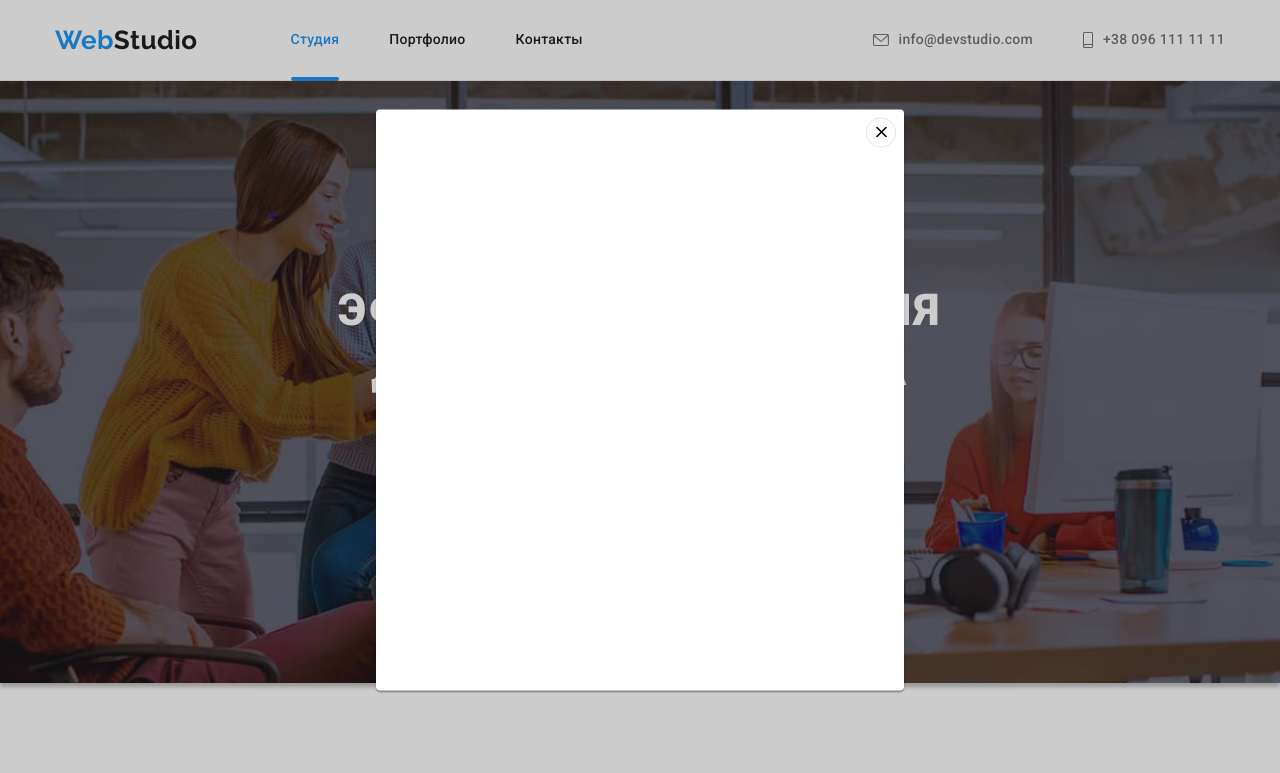
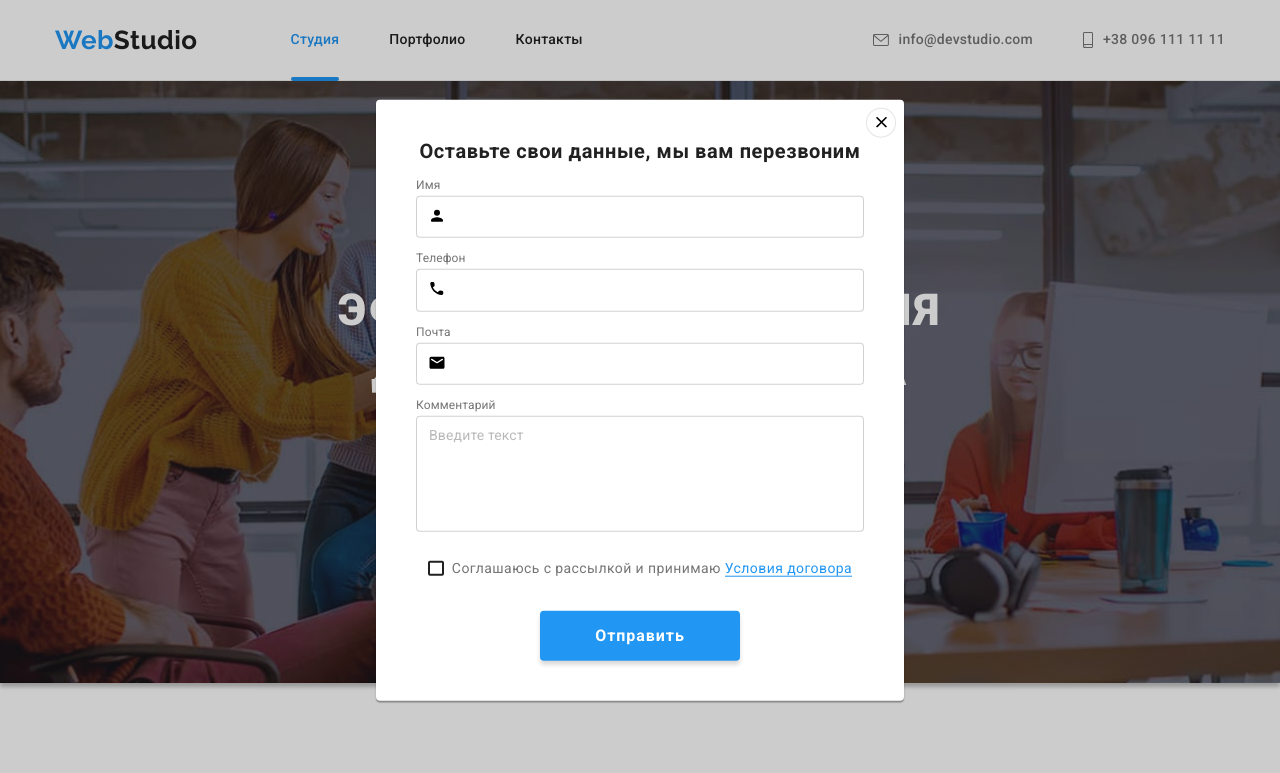
Before and after one commit to HannaMyrhorod/goit-markup-hw-06, a plain HTML site: page index.html in a window 1280 px wide. Both pictures are taken after a click on the button "Заказать услугу". Shown: the top 773 px of the page. Drawn offline with nearby package versions, Linux system fonts and the light colour scheme.

Commit message:
Додає розмітку й оформлення модального вікна

```diff
--- a/css/styles.css
+++ b/css/styles.css
@@ -22,6 +22,7 @@
   --center-border: 1px solid #eeeeee;
   --footer-form-shadow: 0px 4px 4px rgba(0, 0, 0, 0.15);
   --footer-form-border: 1px solid rgba(255, 255, 255, 0.3);
+  --modal-form-border: 1px solid rgba(33, 33, 33, 0.2);
   --filters-shadow: 0px 3px 1px rgba(0, 0, 0, 0.1), 0px 1px 2px rgba(0, 0, 0, 0.08),
     0px 2px 2px rgba(0, 0, 0, 0.12);
   --transition-timing: 250ms cubic-bezier(0.4, 0, 0.2, 1);
@@ -65,7 +66,6 @@ img {
 .list {
   margin: 0;
   padding: 0;
-
   list-style: none;
 }
 .visually-hidden {
@@ -247,6 +247,7 @@ img {
   position: absolute;
   top: 50%;
   left: 50%;
+  padding: 40px;
   min-width: 528px;
   min-height: 581px;
   border-radius: 4px;
@@ -275,6 +276,118 @@ img {
 }
 .close-icon {
   fill: currentColor;
+}
+.modal-form {
+  display: flex;
+  flex-direction: column;
+  justify-content: center;
+}
+.modal-heading {
+  margin-bottom: 12px;
+  font-weight: 700;
+  font-size: 20px;
+  line-height: 1.15;
+  letter-spacing: 0.03em;
+}
+.modal-field {
+  position: relative;
+  display: flex;
+  flex-direction: column;
+  justify-content: center;
+}
+.modal-field:not(:last-child) {
+  margin-bottom: 10px;
+}
+.modal-field:last-child {
+  margin-bottom: 20px;
+}
+.modal-field:focus-within .modal-icon {
+  fill: var(--accent-color);
+}
+.modal-field textarea {
+  resize: none;
+}
+.modal-label {
+  display: inline-block;
+  margin-bottom: 4px;
+  font: inherit;
+  font-size: 12px;
+  line-height: 1.17;
+  letter-spacing: 0.01em;
+}
+.modal-input {
+  width: 100%;
+  margin: 0;
+  padding: 11px 12px;
+  font: inherit;
+  border-radius: 4px;
+  outline: none;
+  border: var(--modal-form-border);
+  transition: border-color var(--transition-timing);
+}
+.modal-input:not(:last-child) {
+  padding-left: 42px;
+}
+.modal-input::placeholder {
+  opacity: 50%;
+  font-style: inherit;
+  font-size: 14px;
+  line-height: 1.14;
+  letter-spacing: 0.01em;
+}
+.modal-input:focus {
+  border-color: var(--accent-color);
+}
+.modal-icon {
+  position: absolute;
+  top: 32px;
+  left: 12px;
+  fill: inherit;
+
+  transition: fill var(--transition-timing);
+}
+.modal-checkbox {
+  display: flex;
+  justify-content: center;
+  align-items: center;
+  margin-bottom: 30px;
+}
+.policy-text {
+  font-style: inherit;
+  font-size: 14px;
+  line-height: 1.71;
+  letter-spacing: 0.03em;
+}
+.policy-text a {
+  text-decoration: none;
+  color: var(--accent-color);
+  border-bottom: 1px solid var(--accent-color);
+}
+.checkbox-icon {
+  display: inline-block;
+  margin-right: 8px;
+  width: 16px;
+  height: 15px;
+  border: 2px solid var(--title-text-color);
+  border-radius: 2px;
+  transition: background-color var(--transition-timing), border-color var(--transition-timing);
+  /* box-shadow var(--transition-timing); */
+}
+.checkbox-input:checked + .checkbox-icon {
+  background-color: var(--accent-color);
+  background-image: url(../images/check.svg);
+  background-size: contain;
+  background-repeat: no-repeat;
+  background-position: center;
+  /* background-origin: border-box; */
+  border-color: transparent;
+}
+/* .checkbox-input:hover + .checkbox-icon {
+  box-shadow: var(--footer-form-shadow);
+} */
+.modal-form > .form-button {
+  margin-right: auto;
+  margin-left: auto;
 }
 /* Sections */
 .section-title,
@@ -516,6 +629,7 @@ footer {
   min-width: 358px;
   min-height: 50px;
   margin: 0;
+  margin-right: 12px;
   padding: 15px 16px;
   border: var(--footer-form-border);
   border-radius: 4px;
@@ -523,26 +637,30 @@ footer {
   background-color: inherit;
   box-shadow: var(--footer-form-shadow);
 }
-/* .footer-input::placeholder {
-  tab-size: inherit;
-} */
-.footer-button {
+
+.form-button {
   display: flex;
   align-items: center;
+  justify-content: center;
   min-width: 200px;
   min-height: 50px;
-  margin-left: 12px;
-  padding: 13px 28px;
+  padding: 10px 28px;
   border: none;
   border-radius: 4px;
-  text-align: center;
+
+  font-family: inherit;
+  font-weight: 700;
+  font-size: 16px;
+  line-height: 1.87;
+  cursor: pointer;
+  letter-spacing: 0.06em;
 
   background-color: var(--accent-color);
   box-shadow: var(--footer-form-shadow);
   transition: background-color var(--transition-timing);
 }
-.footer-button:hover,
-.footer-button:focus {
+.form-button:hover,
+.form-button:focus {
   background-color: var(--accent-dark-color);
 }
 .button-icon {
--- a/index.html
+++ b/index.html
@@ -52,6 +52,53 @@
                 <button type="button" data-modal-close>
                     <svg class="close-icon" width="11" height="11"><use href="./images/sprite.svg#icon-close"></use></svg>
                 </button>
+                <form class="modal-form">
+                    <b class="modal-heading black centered">Оставьте свои данные, мы вам перезвоним</b>
+                    <ul class="list">
+                        <li class="modal-field">
+                            <label>
+                                <span class="modal-label">Имя</span>
+                                <input class="modal-input" type="text" name="user-name" autofocus autocomplete="off">
+                                <svg class="modal-icon" width="18" height="18">
+                                    <use href="./images/sprite.svg#icon-person-black"></use>
+                                </svg>
+                            </label>
+                        </li>
+                        <li class="modal-field">
+                            <label>
+                                <span class="modal-label">Телефон</span>
+                                <input class="modal-input" type="tel" name="user-tel" autocomplete="off">
+                                <svg class="modal-icon" width="18" height="18">
+                                    <use href="./images/sprite.svg#icon-phone"></use>
+                                </svg>
+                            </label>
+                        </li>
+                        <li class="modal-field">
+                            <label>
+                                <span class="modal-label">Почта</span>
+                                <input class="modal-input" type="email" name="user-email" autocomplete="off">
+                                <svg class="modal-icon" width="18" height="18">
+                                    <use href="./images/sprite.svg#icon-email-black"></use>
+                                </svg>
+                            </label>
+                        </li>
+                        <li class="modal-field">
+                            <label>
+                                <span class="modal-label">Комментарий</span>
+                                <textarea class="modal-input" name="comment" rows="5" placeholder="Введите текст"></textarea>
+                            </label>
+                        </li>
+                    </ul>
+                    <label class="modal-checkbox">
+                        <input class="checkbox-input visually-hidden" type="checkbox" name="policy">
+                        <span class="checkbox-icon"></span>
+                        <span class="policy-text">
+                            Соглашаюсь с рассылкой и принимаю
+                            <a href="">Условия договора</a>
+                        </span>
+                    </label>
+                    <button class="form-button white" type="submit">Отправить</button>
+                </form>
             </div>
         </div>
         <!-- Advantages -->
@@ -331,7 +378,7 @@
                     <label class="footer-list-title white" for="email">Подпишитесь на рассылку</label>
                     <div class="form-field">
                         <input class="footer-input white" type="email" name="email" id="email" placeholder="E-mail">
-                        <button class="footer-button white" type="submit">Подписаться
+                        <button class="form-button white" type="submit">Подписаться
                             <svg class="button-icon" width="24" height="24">
                                 <use href="./images/sprite.svg#icon-send"></use>
                             </svg>
```
